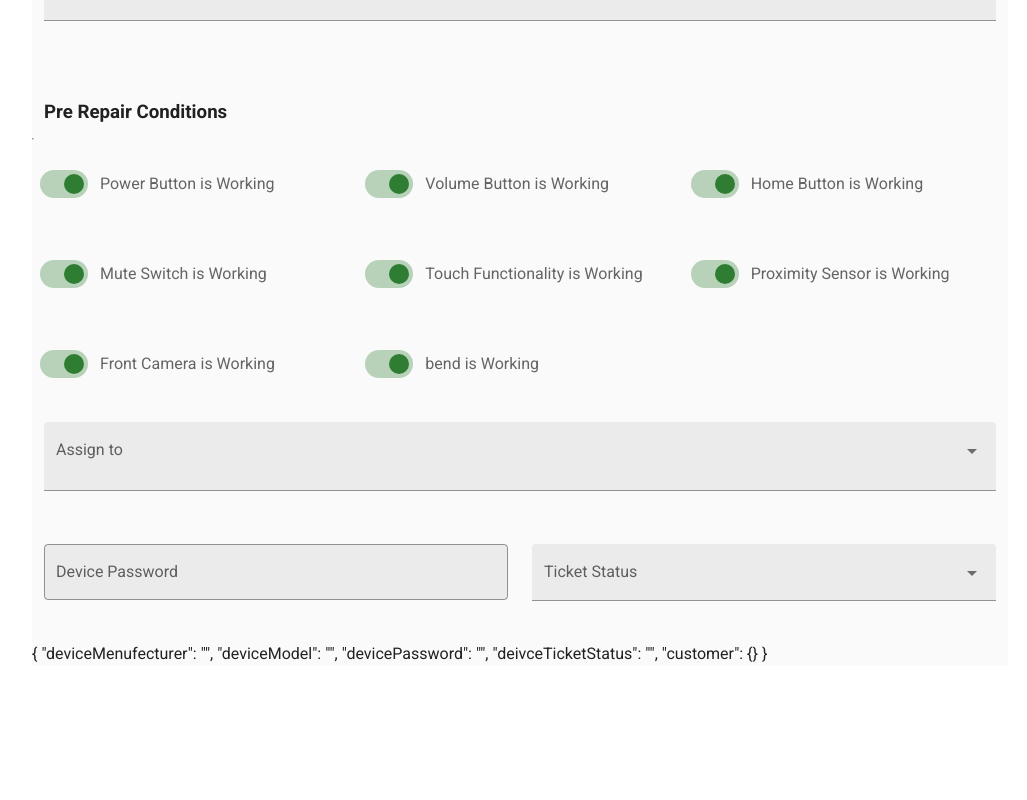
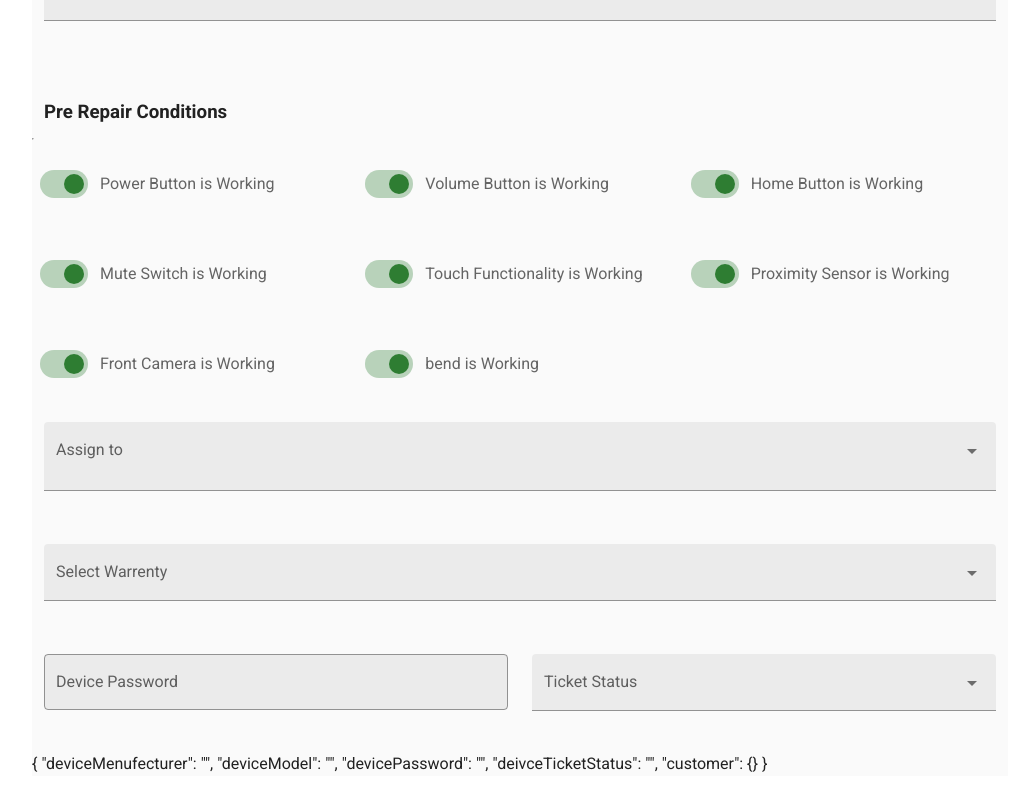
Before and after one commit to abdul-rehman-2050/Repaira-Vue, a Vue app: page / in a window 1280 px wide. Shown: the part 992-1792 px from the top of the page, without its empty margins (248-1275 px from the left). Before the commit the page ends 1682 px from the top, so only its background shows below. Built offline with nearby package versions, Linux system fonts and the light colour scheme.

Commit message:
warrenty Options added

```diff
--- a/src/components/CreateTicket.vue
+++ b/src/components/CreateTicket.vue
@@ -68,6 +68,11 @@
       </v-row>
       <v-row justify="">
           <assign-to-vue> </assign-to-vue>
+          <v-col>
+          <v-select color v-model="selectedWarrenty" :items="warentyOptions" filled
+          label="Select Warrenty"></v-select>
+
+        </v-col>
 
       </v-row>
 
@@ -83,6 +88,8 @@
           </v-col>
           {{curTicket}}
       </v-row>
+
+
 
     </v-container>
   </v-container>
@@ -118,10 +125,12 @@ export default {
       selected: false,
       selectedmanufectuere: "",
       selectedDeviceModel: "",
+      selectedWarrenty: "",
       selectedPreDeviceCondition:{},
       selectedCustomer:{},
       curSelection: [],
       statusOptions:["Active", "Pending", "in Progress", "Completed"],
+      warentyOptions:["No warrenty", "1 Day", "1 Month", "1 year", "Life time"],
       devicePassword:"",
       ticketStatus: "",
     };
```
